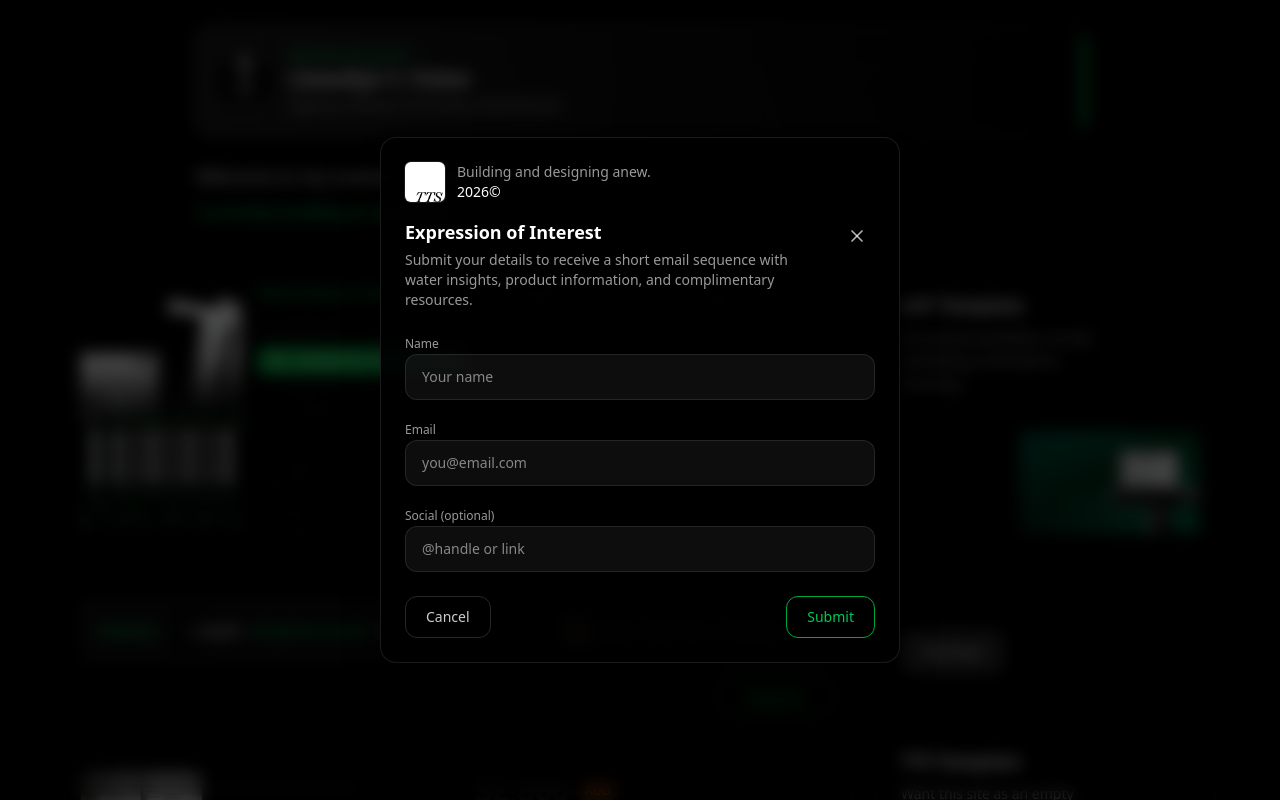
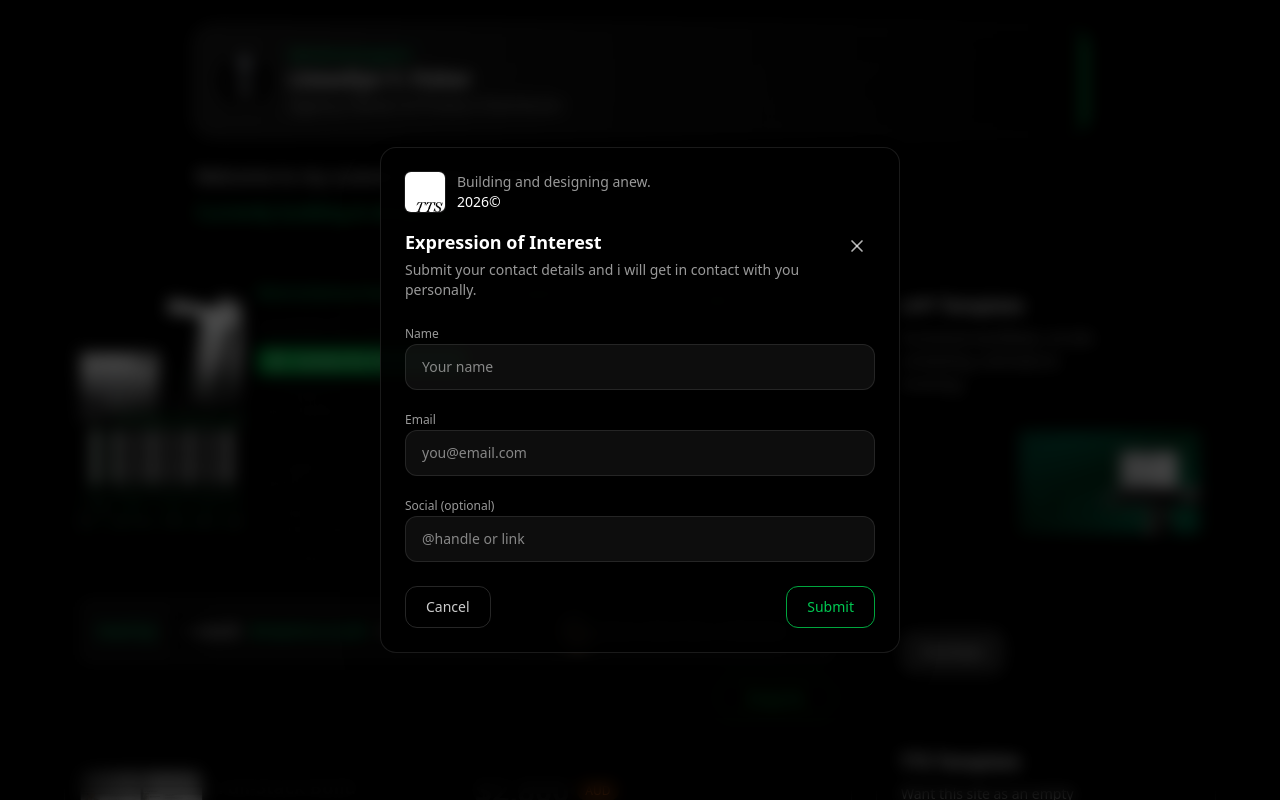
Before and after one commit to telluricaquarian/thethinkingspiritrepo, a Next.js app: page / in a window 1280 px wide. Both pictures are taken after a click on the button "Inquire". Shown: the top 800 px of the page. Built offline with nearby package versions, Linux system fonts and the light colour scheme.

Commit message:
Update EOI modal content and layout

```diff
--- a/components/ui/eoi-modal.tsx
+++ b/components/ui/eoi-modal.tsx
@@ -121,8 +121,7 @@ export default function EoiModal({ open, onOpenChange }: EoiModalProps) {
                 Expression of Interest
               </Dialog.Title>
               <Dialog.Description className="mt-1 text-sm text-white/60">
-                Submit your details to receive a short email sequence with water
-                insights, product information, and complimentary resources.
+                Submit your contact details and i will get in contact with you personally.
               </Dialog.Description>
             </div>
 
```
